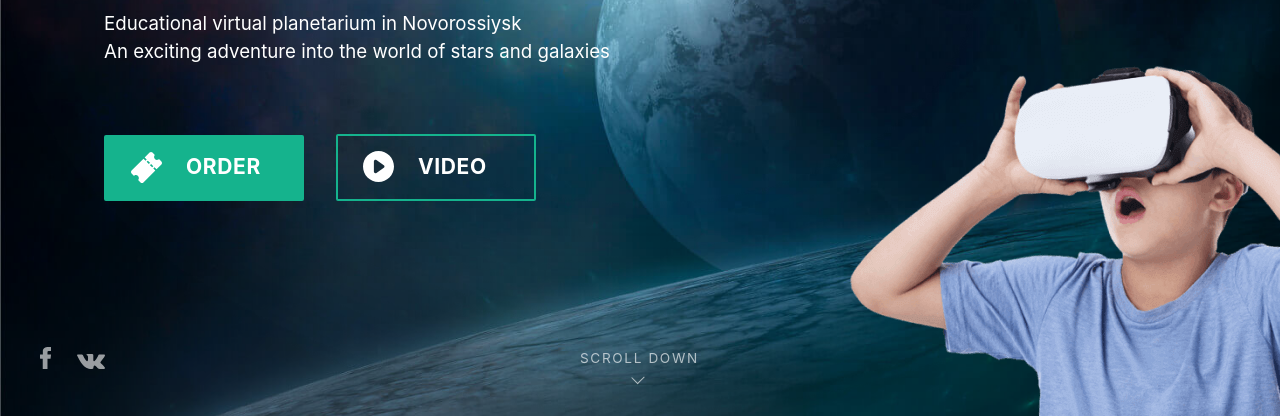
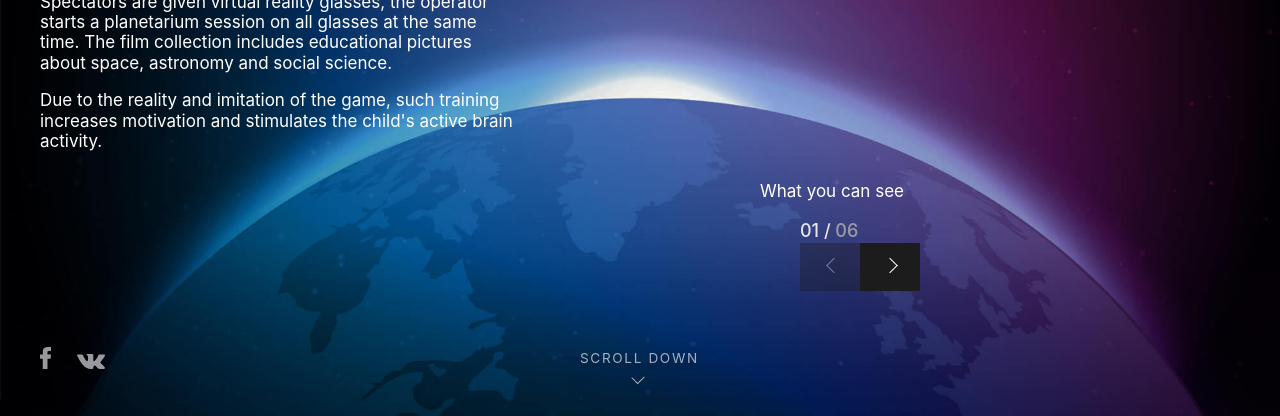
Before and after one commit to foxxxyproxy/planetarium-demo-frontend, a plain HTML site: page about.html in a window 1280 px wide. Shown: the part 384-800 px from the top of the page. Drawn offline with nearby package versions, Linux system fonts and the light colour scheme.

Commit message:
feat: add about layout

```diff
--- a/index.html
+++ b/about.html
@@ -8,6 +8,8 @@
   <meta name="viewport" content="width=device-width, initial-scale=1" />
   <link rel="stylesheet" href="https://necolas.github.io/normalize.css/latest/normalize.css" />
   <link rel="stylesheet" href="./css/style.css" />
+  <link rel="stylesheet" href="./css/contacts.css" />
+  <link rel="stylesheet" href="./css/about.css" />
 </head>
 
 <body>
@@ -40,7 +42,7 @@
     </svg>
   </div>
 
-  <div class="main-container main-background">
+  <div class="main-container basic-background">
     <header class="page-header">
       <div class="page-header__container">
 
@@ -60,7 +62,7 @@
         <nav class="page-header__navigation">
           <ul class="page-header__list">
             <li class="page-header__item">
-              <a class="page-header__link" href="about.html">About</a>
+              <a class="page-header__link page-header__link--active" href="about.html">About</a>
             </li>
             <li class="page-header__item">
               <a class="page-header__link" href="how_it_works.html">How it works</a>
@@ -72,7 +74,7 @@
               <a class="page-header__link" href="faq.html">FAQ</a>
             </li>
             <li class="page-header__item">
-              <a class="page-header__link" href="contacts.html">Contacts</a>
+              <a class="page-header__link page-header__link" href="contacts.html">Contacts</a>
             </li>
           </ul>
         </nav>
@@ -88,7 +90,7 @@
         <button class="page-header__toggle" type="button"><span class="visually-hidden">Menu</span></button>
 
       </div>
-      <div class="page-header__container--mibile" hidden>
+      <div class="page-header__container--mobile" hidden>
         <nav class="page-header__navigation--mobile">
           <ul class="page-header__list">
             <li class="page-header__item">
@@ -129,22 +131,62 @@
 
       </div>
     </header>
-    <main class="main-content main-content--intro">
-      <div class="intro">
-        <div class="intro__container">
-          <h1 class="intro__title">Digital Planet VR</h1>
-          <div class="intro__text-wrapper">
-            <p class="intro__text">Educational virtual planetarium in Novorossiysk</p>
-            <p class="intro__text">An exciting adventure into the world of stars and galaxies</p>
+    <main class="main-content">
+      <div class="about">
+
+        <h1 class="title about__title"><span class="title--span about__title--span">What is VR-planetarium?</span></h1>
+
+        <div class="about__container">
+          <div class="about__description">
+            <p>This is an educational program using virtual reality technology.</p>
+            <p>Spectators are given virtual reality glasses, the operator starts a planetarium session on all glasses at
+              the same time. The film collection includes educational pictures about space, astronomy and social
+              science.
+            </p>
+            <p>Due to the reality and imitation of the game, such training increases motivation and stimulates the
+              child's active brain activity.</p>
           </div>
-          <div class="intro__button-container">
-            <button class="button intro__button intro__button-order" type="button">Order</button>
-            <a class="button intro__button intro__button-video" href="#">Video</a>
+
+          <div class="about__slider">
+            <p class="about__slider-content">What you can see</p>
+            <div class="slider">
+              <ul class="about__slider-list slider__wrapper">
+
+                <!-- <li class="about__slide slider__item">
+                  <div class="about__slide-wrapper">
+                    <img class="about__slide-image" src="img/astronaut-in-outer-space.jpg" width="562" height="300"
+                      alt="Astronaut in space">
+                  </div>
+                </li>
+                <li class="about__slide slider__item">
+                  <div class="about__slide-wrapper">
+                    <img class="about__slide-image" src="img/astronaut-in-outer-space.jpg" width="562" height="300"
+                      alt="Astronaut in space">
+                  </div>
+                </li>
+              </ul> -->
+
+                <div class="about__slider-controls">
+                  <div class="slider__pagination">
+                    <span class="slider__pagination-current">01</span> / <span
+                      class="slider__pagination-total">06</span>
+                  </div>
+
+                  <div class="slider__buttons">
+                    <button class="slider__button slider__button--prev slider__button--disabled" type="button"><span
+                        class="visually-hidden">Назад</span></button>
+                    <button class="slider__button slider__button--next" type="button"><span
+                        class="visually-hidden">Вперед</span></button>
+                  </div>
+                </div>
+
             </div>
           </div>
         </div>
 
-      <div class="scroll scroll--intro">
+    </main>
+
+    <div class="scroll">
       <div class="scroll__container">
         <ul class="page-footer__social">
           <li class="page-footer__social-item">
@@ -161,14 +203,11 @@
           </li>
         </ul>
         <p class="scroll__text">
-            <a class="scroll__link" href="#">Scroll down</a>
+          <a class="scroll__link" href="./about.html">Scroll down</a>
         </p>
       </div>
     </div>
-    </main>
-
   </div>
-
   <script src="index.js"></script>
 </body>
 
--- /dev/null
+++ b/css/about.css
@@ -0,0 +1,89 @@
+.about{
+    width:95%;
+    margin: 0 auto;
+    max-width:1200px;
+    padding-top: 3%;
+}
+
+.about__container{
+    display:flex;
+    flex-wrap: wrap;
+    justify-content: space-between;
+    height:100%;
+}
+
+.about__description{
+    width:40%;
+    align-self: flex-start;
+}
+
+.about__slider{
+    width:40%;
+    align-self: flex-end;
+}
+
+
+
+.slider__pagination {
+  margin: 0 1.5em 0 0;
+  font-weight: 500;
+  font-size: 18px;
+  line-height: 1.4;
+  color: var(--main-text-color);
+  opacity: 0.87;
+}
+
+.slider__pagination-total {
+  color: #ababab;
+}
+
+.slider__buttons {
+  display: flex;
+  flex-wrap: wrap;
+}
+
+.slider__button {
+  position: relative;
+  display: block;
+  width: 60px;
+  height: 48px;
+  padding: 0;
+  border: 0;
+  background-color: #1c1c1c;
+
+}
+
+.slider__button::before {
+  content: "";
+  position: absolute;
+  width: 11px;
+  height: 11px;
+  border-right: 1px solid var(--main-text-color);
+  border-bottom: 1px solid var(--main-text-color);
+  top: 17px;
+  left: 50%;
+  transition: border-color 0.3s ease-in-out;
+}
+
+.slider__button:hover::before {
+  border-color: var(--brand-color-light);
+}
+
+.slider__button:focus {
+  border: 1px solid var(--brand-color-light);
+}
+
+.slider__button--prev::before {
+  transform: translateX(-50%) rotate(135deg);
+  left: 57%;
+}
+
+.slider__button--next::before {
+  transform: translateX(-50%) rotate(-45deg);
+}
+
+.slider__button--disabled {
+  opacity: 0.35;
+  cursor: auto;
+  pointer-events: none;
+}
--- a/css/contacts.css
+++ b/css/contacts.css
@@ -1,18 +1,4 @@
-.basic-background {
-  background-color: #02050c;
-  background-image: url("../img/body-background@1x.jpg");
-  background-repeat: no-repeat;
-  background-size: cover;
-  background-position: 50% 40%;
-  background-attachment: fixed;
-  overflow: auto;
-}
 
-@media (-webkit-min-device-pixel-ratio: 1.5), (min-resolution: 144dpi), (min-resolution: 1.5dppx) {
-  .basic-background {
-    background-image: url("../img/body-background@2x.jpg");
-  }
-}
 
 .contacts__item {
   margin-bottom: 1.7em;
@@ -63,14 +49,6 @@
   padding-left: 20%;
   grid-column: 1/3;
   grid-row: 1/2;
-  font-weight: 500;
-  font-size: 2.6em;
-  line-height: 1.4;
-  margin-bottom: 1.1em;
-}
-.contacts__title--span {
-  padding-right: 0.8em;
-  border-bottom: solid 3px #0dd1a2;
 }
 
 .contacts__list {
@@ -113,12 +91,7 @@
     padding: 0;
     margin-bottom: 2em;
   }
-  .contacts__title--span {
-    border: 0;
-  }
-  .contacts__title {
-    border-bottom: solid 3px #0dd1a2;
-  }
+
   .page-footer__text:not(:last-of-type) {
     margin-bottom: 0;
   }
--- a/css/style.css
+++ b/css/style.css
@@ -118,6 +118,23 @@
     padding: 1em 0;
     margin: 0 auto;
     align-items: flex-start;
+  }
+}
+
+
+.basic-background {
+  background-color: #02050c;
+  background-image: url("../img/body-background@1x.jpg");
+  background-repeat: no-repeat;
+  background-size: cover;
+  background-position: 50% 40%;
+  background-attachment: fixed;
+  overflow: auto;
+}
+
+@media (-webkit-min-device-pixel-ratio: 1.5), (min-resolution: 144dpi), (min-resolution: 1.5dppx) {
+  .basic-background {
+    background-image: url("../img/body-background@2x.jpg");
   }
 }
 
@@ -304,7 +321,7 @@
   overflow: scroll;
 }
 
-.page-header--open .page-header__container--mibile {
+.page-header--open .page-header__container--mobile {
   display: flex;
   flex-direction: column;
   width:95%;
@@ -537,3 +554,24 @@
 .scroll__link:hover {
   opacity: 1;
 }
+
+.title{
+  font-weight: 500;
+  font-size: 2.6em;
+  line-height: 1.4;
+  margin-bottom: 1.1em;
+}
+
+.title--span {
+  padding-right: 0.8em;
+  border-bottom: solid 3px var(--brand-color-light);
+}
+
+@media (max-width: 770px) {
+  .title--span {
+    border: 0;
+  }
+  .title {
+    border-bottom: solid 3px var(--brand-color-light);
+  }
+}
```
Also changed, not shown: contacts.html (+2 -2 lines). Lines whose indentation alone changed are shown as unchanged.
